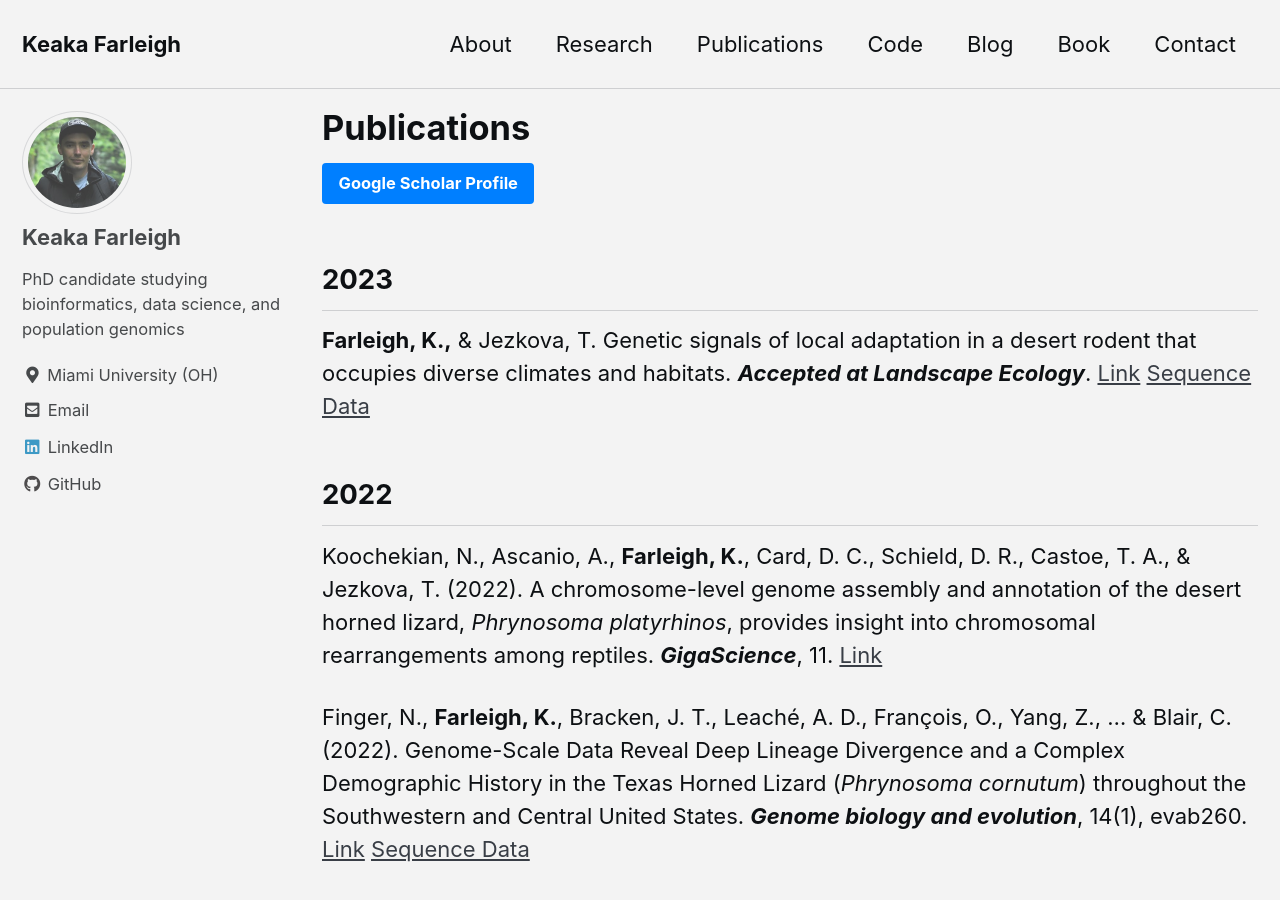
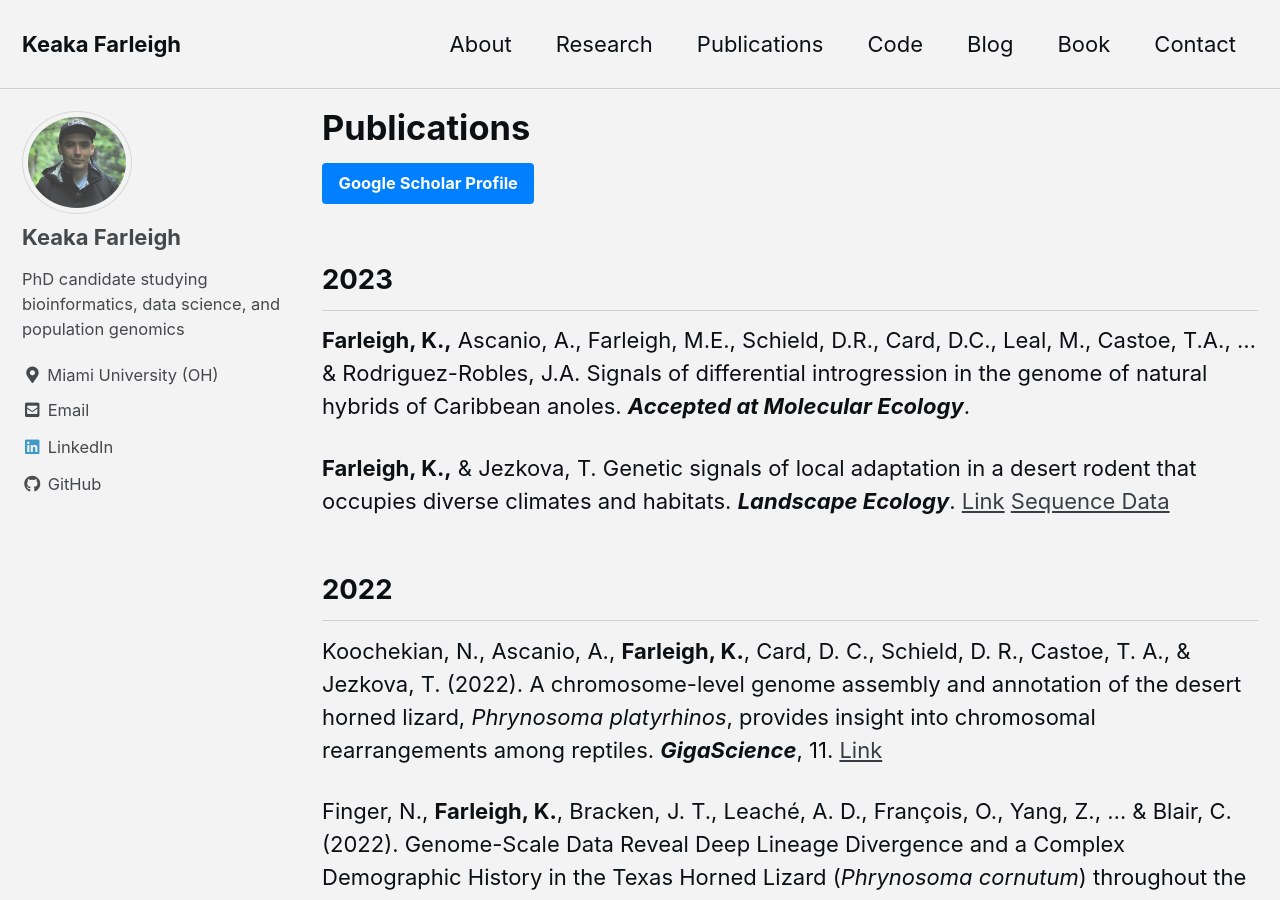
Before and after one commit to kfarleigh/kfarleigh.github.io, a Jekyll site: the page built from _pages/publications.md, in a window 1280 px wide and 900 px high. Built offline with Jekyll 4.4.1, drawn with Linux system fonts in a browser that asks for light colours; cached includes are drawn as plain includes.

Commit message:
Adde Anolis Hybrids cite

```diff
--- a/_pages/publications.md
+++ b/_pages/publications.md
@@ -8,7 +8,10 @@ author_profile: true
 [Google Scholar Profile](https://scholar.google.com/citations?user=ZKbwA2oAAAAJ&hl=en){: .btn .btn--info .text-center}
 
 ## 2023
-__Farleigh, K.,__ & Jezkova, T. Genetic signals of local adaptation in a desert rodent that occupies diverse climates and habitats. __*Accepted at Landscape Ecology*__. [Link](https://www.ncbi.nlm.nih.gov/bioproject/780191) [Sequence Data](https://www.ncbi.nlm.nih.gov/bioproject/?term=PRJNA1013576)
+
+__Farleigh, K.,__ Ascanio, A., Farleigh, M.E., Schield, D.R., Card, D.C., Leal, M., Castoe, T.A., ... & Rodriguez-Robles, J.A. Signals of differential introgression in the genome of natural hybrids of Caribbean anoles. __*Accepted at Molecular Ecology*__.
+
+__Farleigh, K.,__ & Jezkova, T. Genetic signals of local adaptation in a desert rodent that occupies diverse climates and habitats. __*Landscape Ecology*__. [Link](https://www.ncbi.nlm.nih.gov/bioproject/780191) [Sequence Data](https://www.ncbi.nlm.nih.gov/bioproject/?term=PRJNA1013576)
 
 ## 2022
 
```
Also changed, not shown: _pages/about.md (+1 -1 lines), 1 other file.
